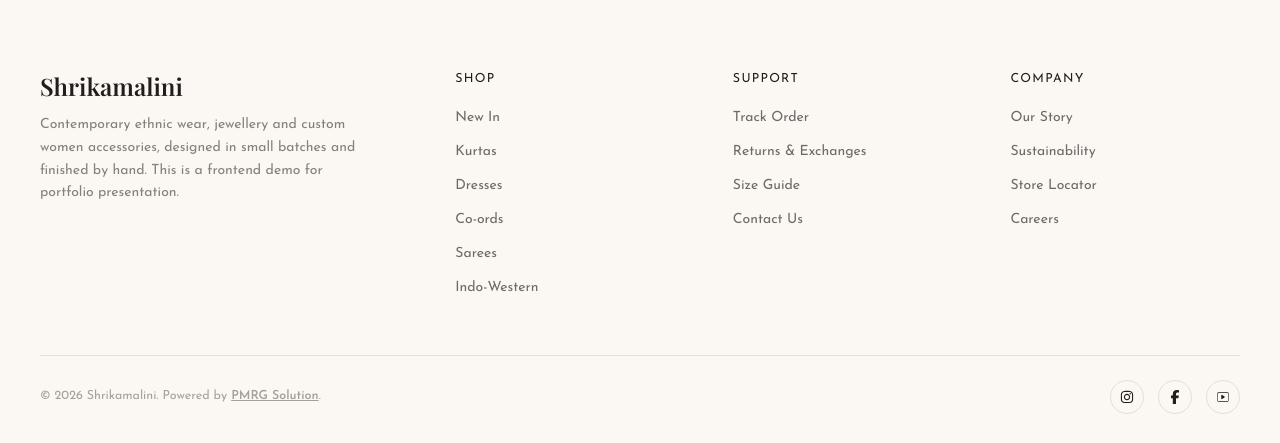
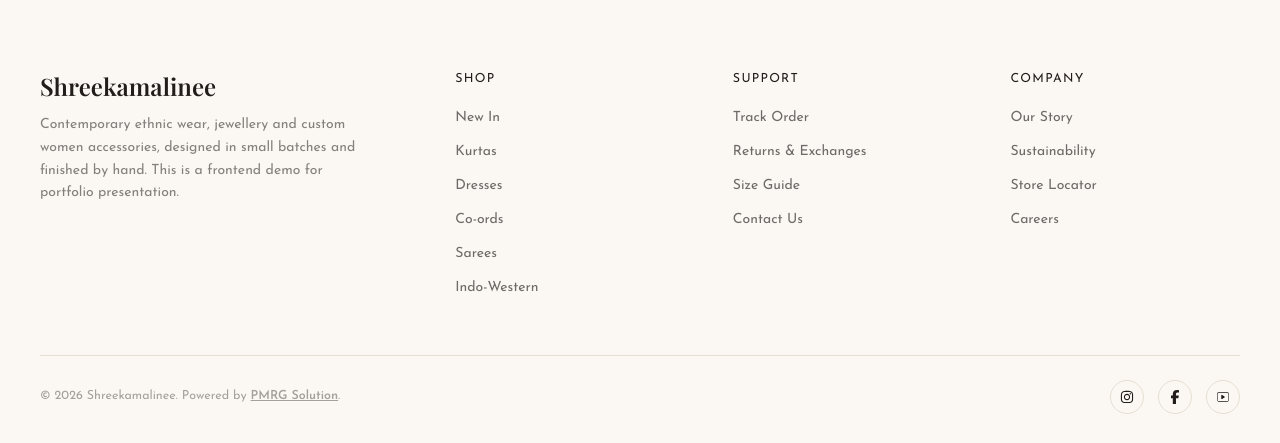
Before and after one commit to Sugaam-dev/Fashion-E-commerce, a React (Vite) app: page /payment in a window 1280 px wide. Shown: the part 912-1355 px from the top of the page. Built offline with nearby package versions, Linux system fonts and the light colour scheme; a web font is replaced by a local one.

Commit message:
name change and page updated

```diff
--- a/index.html
+++ b/index.html
@@ -2,7 +2,7 @@
 <html lang="en">
   <head>
     <meta charset="UTF-8" />
-    <link rel="icon" type="image/svg+xml" href="/shrikamaliniLogo.png" />
+    <link rel="icon" type="image/svg+xml" href="/shreekamalineeLogo.png" />
     <meta name="viewport" content="width=device-width, initial-scale=1.0" />
     <title>fashion_e-commerce</title>
   </head>
--- a/src/components/layout/Footer.jsx
+++ b/src/components/layout/Footer.jsx
@@ -8,7 +8,7 @@ export default function Footer() {
         <div className="grid sm:grid-cols-2 md:grid-cols-[1.6fr_1fr_1fr_1fr] gap-10 md:gap-12 mb-14">
           <div>
             <div className="font-serif text-2xl font-semibold mb-3">
-              Shrikamalini
+              Shreekamalinee
             </div>
             <p className="text-sm text-charcoal/55 leading-relaxed max-w-xs">
               Contemporary ethnic wear, jewellery and custom women accessories,
@@ -33,7 +33,7 @@ export default function Footer() {
 
         <div className="flex justify-between items-center flex-wrap gap-4 text-[12.5px] text-charcoal/40 pt-6 border-t border-line">
           <span>
-            © 2026 Shrikamalini. Powered by{" "}
+            © 2026 Shreekamalinee. Powered by{" "}
             <a
               href="https://www.pmrgsolution.com/"
               target="_blank"
--- a/src/components/layout/Navbar.jsx
+++ b/src/components/layout/Navbar.jsx
@@ -58,8 +58,8 @@ export default function Navbar() {
             className="flex items-center hover:opacity-90"
           >
             <img
-              src="/shrikamaliniLogo.png"
-              alt="Shrikamalini Logo"
+              src="/shreekamalineeLogo.png"
+              alt="Shreekamalinee Logo"
               className="h-22 w-auto"
             />
           </Link>
--- a/src/components/layout/WhatsAppWidget.jsx
+++ b/src/components/layout/WhatsAppWidget.jsx
@@ -11,7 +11,7 @@ export default function WhatsAppWidget() {
 
         {/* Floating Button */}
         <a
-          href="https://wa.me/9820001138?text=Hello%20Shrikamalini,%20I'm%20visiting%20your%20online%20boutique%20and%20would%20love%20to%20consult%20with%20a%20stylist%20about%20custom%20tailoring%20and%20bespoke%20designs!"
+          href="https://wa.me/9820001138?text=Hello%20Shreekamalinee,%20I'm%20visiting%20your%20online%20boutique%20and%20would%20love%20to%20consult%20with%20a%20stylist%20about%20custom%20tailoring%20and%20bespoke%20designs!"
           target="_blank"
           rel="noopener noreferrer"
           className="absolute inset-0 bg-gradient-to-tr from-[#20ba5a] to-[#25D366] hover:from-[#1da750] hover:to-[#22c35e] text-white rounded-full shadow-2xl flex items-center justify-center transition-all duration-300 hover:scale-110 hover:-rotate-6 cursor-pointer z-10 border border-white/20"
--- a/src/pages/about/AboutPage.jsx
+++ b/src/pages/about/AboutPage.jsx
@@ -93,7 +93,7 @@ export default function AboutPage() {
               Every thread carries the whisper of an artisan weaver.
             </h2>
             <p className="text-[15px] leading-relaxed text-charcoal/70">
-              Shrikamalini was founded with a single mission: to create contemporary ethnic designs
+              Shreekamalinee was founded with a single mission: to create contemporary ethnic designs
               for women while preserving traditional Indian weaving techniques. We partner directly
               with small-batch weavers across the country, selecting pure slub silks, raw cottons,
               and organic linens.
@@ -114,7 +114,7 @@ export default function AboutPage() {
             viewport={{ once: true }}
             className="font-serif text-3xl md:text-4xl font-semibold text-center text-charcoal mb-16"
           >
-            The Pillars of Shrikamalini
+            The Pillars of Shreekamalinee
           </motion.h3>
           <div className="grid md:grid-cols-3 gap-8 md:gap-10">
             {pillars.map((pillar, idx) => (
@@ -173,7 +173,7 @@ export default function AboutPage() {
             artisanship alive."
           </p>
           <span className="block text-[11px] uppercase tracking-widest text-rust font-bold">
-            — The Shrikamalini Family
+            — The Shreekamalinee Family
           </span>
         </motion.div>
 
--- a/src/pages/checkout/PaymentPage.jsx
+++ b/src/pages/checkout/PaymentPage.jsx
@@ -73,7 +73,7 @@ export default function PaymentPage({ onComplete }) {
       .map((item) => `- ${item.name} x ${item.qty} — ₹${(item.price * item.qty).toLocaleString("en-IN")}`)
       .join("\n");
 
-    const message = `🌸 *SHRIKAMALINI STUDIO - NEW ORDER* 🌸
+    const message = `🌸 *Shreekamalinee STUDIO - NEW ORDER* 🌸
 -----------------------------------------
 👤 *Customer Name:* ${form.name.trim()}
 📞 *Phone Number:* ${form.phone.trim()}
@@ -89,7 +89,7 @@ ${itemsText}
 💳 *Payment Information:*
 Status: *${paymentStatus}*${utrNumber ? `\nUTR/Transaction ID: \`${utrNumber.trim()}\`` : ""}
 -----------------------------------------
-Thank you for shopping with Shrikamalini!`;
+Thank you for shopping with Shreekamalinee!`;
 
     const encodedText = encodeURIComponent(message);
     const whatsappUrl = `https://wa.me/9820001138?text=${encodedText}`;
@@ -179,7 +179,7 @@ Thank you for shopping with Shrikamalini!`;
                     ))}
                   </div>
                   <span className="absolute text-[10px] tracking-widest bg-rust text-white font-bold px-2 py-0.5 shadow-xs uppercase">
-                    SHRIKAMALINI UPI
+                    Shreekamalinee UPI
                   </span>
                 </div>
 
@@ -187,12 +187,12 @@ Thank you for shopping with Shrikamalini!`;
                   <span className="block text-[11px] uppercase tracking-wider text-charcoal/40 font-medium mb-1.5">UPI ID</span>
                   <button
                     onClick={() => {
-                      navigator.clipboard.writeText("shrikamalini@upi");
+                      navigator.clipboard.writeText("Shreekamalinee@upi");
                       showToast("UPI ID Copied to Clipboard!");
                     }}
                     className="w-full py-2 bg-cream hover:bg-cream-2 text-[12.5px] border border-line rounded-sm font-semibold tracking-wide transition-colors cursor-pointer flex items-center justify-center gap-2"
                   >
-                    <span>shrikamalini@upi</span>
+                    <span>Shreekamalinee@upi</span>
                     <Copy size={13} className="stroke-[1.8]" />
                   </button>
                 </div>
@@ -212,7 +212,7 @@ Thank you for shopping with Shrikamalini!`;
                   </div>
                   <div>
                     <span className="block text-[10.5px] uppercase tracking-wider text-charcoal/40 font-medium">Account Name</span>
-                    <strong className="text-[13.5px] text-charcoal font-serif">Shrikamalini Studio</strong>
+                    <strong className="text-[13.5px] text-charcoal font-serif">Shreekamalinee Studio</strong>
                   </div>
                   <div>
                     <span className="block text-[10.5px] uppercase tracking-wider text-charcoal/40 font-medium">Account Number</span>
--- a/src/pages/contact/ContactPage.jsx
+++ b/src/pages/contact/ContactPage.jsx
@@ -46,7 +46,7 @@ export default function ContactPage() {
                 <div>
                   <h4 className="font-serif text-base font-bold text-charcoal">WhatsApp Direct</h4>
                   <a
-                    href="https://wa.me/9820001138?text=Hello%20Shrikamalini,%20I%20would%20like%20to%20schedule%20a%20made-to-measure%20stylist%20consultation."
+                    href="https://wa.me/9820001138?text=Hello%20Shreekamalinee,%20I%20would%20like%20to%20schedule%20a%20made-to-measure%20stylist%20consultation."
                     target="_blank"
                     rel="noopener noreferrer"
                     className="text-sm text-rust font-semibold hover:underline"
@@ -61,7 +61,7 @@ export default function ContactPage() {
                 </div>
                 <div>
                   <h4 className="font-serif text-base font-bold text-charcoal">Email Support</h4>
-                  <p className="text-sm text-charcoal/70">support@shrikamalini.com</p>
+                  <p className="text-sm text-charcoal/70">support@Shreekamalinee.com</p>
                 </div>
               </div>
               <div className="flex gap-4 items-start">
@@ -71,7 +71,7 @@ export default function ContactPage() {
                 <div>
                   <h4 className="font-serif text-base font-bold text-charcoal">Design Studio Office</h4>
                   <p className="text-sm text-charcoal/70 leading-relaxed">
-                    Shrikamalini Studio
+                    Shreekamalinee Studio
                   </p>
                 </div>
               </div>
--- a/src/pages/home/Hero.jsx
+++ b/src/pages/home/Hero.jsx
@@ -6,7 +6,7 @@ export default function Hero() {
   const slides = [
     {
       image: "https://img.magnific.com/premium-photo/world-saree-day-copy-space-background_548646-56572.jpg?semt=ais_hybrid&w=740&q=80",
-      title: "Shrikamalini Silk Sarees",
+      title: "Shreekamalinee Silk Sarees",
       subtitle: "Exquisite slub silk and traditional drapes crafted for modern elegance.",
       cta: "Shop Sarees",
       link: "/product?category=Sarees"
--- a/src/pages/home/HomePage.jsx
+++ b/src/pages/home/HomePage.jsx
@@ -15,7 +15,7 @@ export default function HomePage() {
   const reviews = [
     {
       name: "Ananya Sharma",
-      quote: "The slub silk saree is drop-dead gorgeous. The custom tailoring fit perfectly. Shrikamalini has a client for life!",
+      quote: "The slub silk saree is drop-dead gorgeous. The custom tailoring fit perfectly. Shreekamalinee has a client for life!",
       avatar: "https://images.unsplash.com/photo-1594744803329-e58b31de215f?auto=format&fit=crop&w=150&h=150&q=80",
       item: "Meera Slub Silk Saree"
     },
@@ -85,7 +85,7 @@ export default function HomePage() {
         <div className="max-w-[1280px] min-[2000px]:max-w-[2100px] mx-auto px-6 md:px-10">
           <div className="text-center max-w-xl mx-auto mb-16">
             <span className="text-xs tracking-[0.22em] uppercase text-rust font-semibold block mb-3">
-              #ShrikamaliniDivas Speaks
+              #ShreekamalineeDivas Speaks
             </span>
             <h2 className="font-serif font-medium text-3xl md:text-5xl text-charcoal">
               Loved by Elegant Women
--- a/src/pages/home/Story.jsx
+++ b/src/pages/home/Story.jsx
@@ -52,7 +52,7 @@ export default function Story() {
           className="space-y-6"
         >
           <span className="inline-block text-[11px] tracking-[0.25em] uppercase text-rust font-semibold">
-            Why Shrikamalini
+            Why Shreekamalinee
           </span>
           <h2 className="font-serif font-medium text-[28px] md:text-[42px] leading-tight text-charcoal">
             Every piece begins with a fabric story, not a fast trend.
```
Also changed, not shown: public/shreekamalineeLogo.png (renamed from public/shrikamaliniLogo.png).
